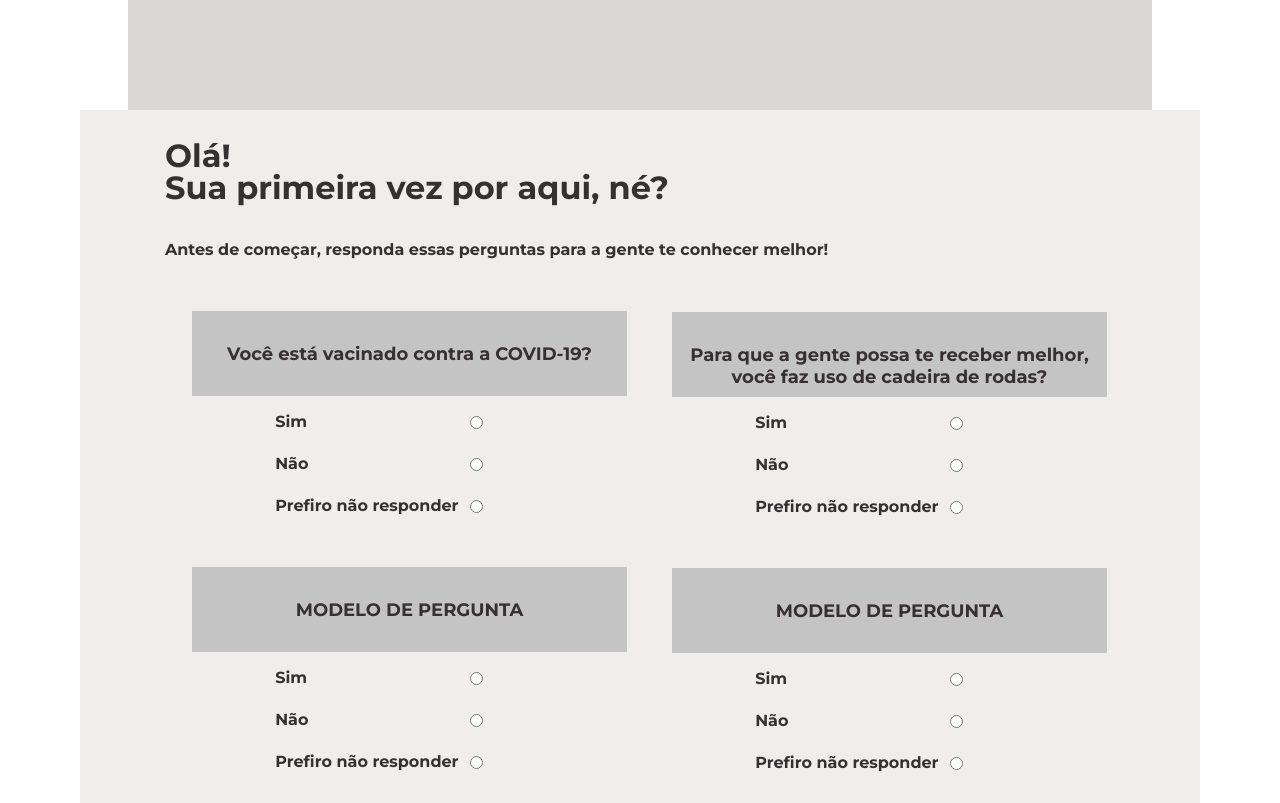
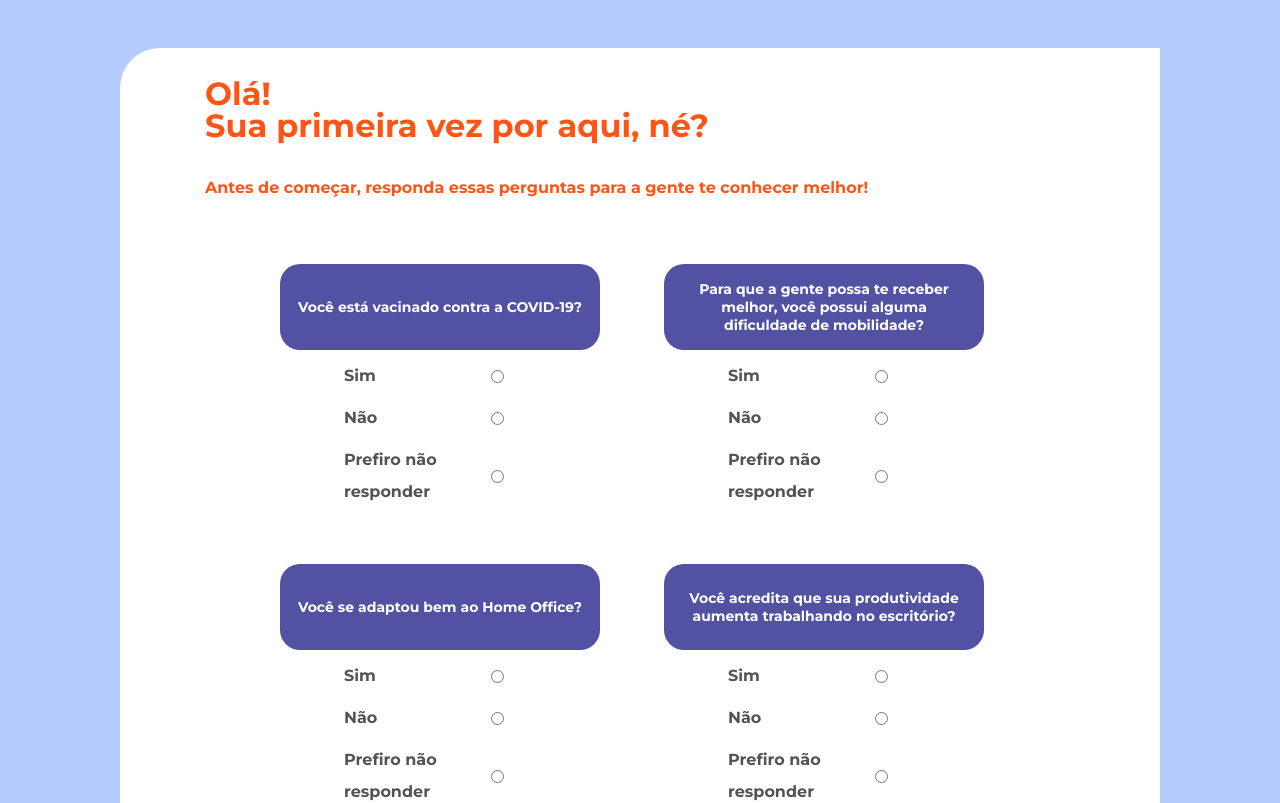
Before and after one commit to gabrlcj/squad4-frontend, a React (Create React App) app: page /firstaccess in a window 1280 px wide. Shown: the top 803 px of the page. Built offline with nearby package versions, Linux system fonts and the light colour scheme.

Commit message:
Concluído tela de alta fidelidade do questionário.

```diff
--- a/src/components/Questionnaire/index.jsx
+++ b/src/components/Questionnaire/index.jsx
@@ -1,6 +1,6 @@
 import { useContext, useState } from 'react'
 import { useHistory } from 'react-router-dom'
-import { Container } from './styles'
+import { Container, Question } from './styles'
 import api from '../../api'
 import { toast } from 'react-toastify'
 import { AuthContext } from '../../context/AuthContext'
@@ -45,9 +45,8 @@ export function QuestionnairePage() {
 
           <form className="box" onSubmit={handleQuestionnaire}>
             <div className="left">
-
-              <h3 className="question">Você está vacinado contra a COVID-19?</h3>
               <div className="box-question">
+                <Question padding="2.125rem 1rem">Você está vacinado contra a COVID-19?</Question>
                 <div>
                   <input id="vaccine_true" name='vaccine' type='radio' value={vaccine_status} onClick={() => setVaccine(true)} />
                   <label htmlFor="vaccine_true">Sim</label>
@@ -64,8 +63,8 @@ export function QuestionnairePage() {
                 </div>
               </div>
 
-              <h3 className="question">MODELO DE PERGUNTA</h3>
               <div className="box-question">
+                <Question padding="2.125rem 1rem">Você se adaptou bem ao Home Office?</Question>
                 <div>
                   <input name='leftExample' type='radio' value="leftExample1" id="leftExample1" />
                   <label htmlFor="leftExample1">Sim</label>
@@ -86,9 +85,8 @@ export function QuestionnairePage() {
 
             <div className="right">
 
-              <h3 className="question">Para que a gente possa te receber melhor, você faz uso de cadeira de rodas?</h3>
-
               <div className="box-question">
+                <Question>Para que a gente possa te receber melhor, você possui alguma dificuldade de mobilidade?</Question>
                 <div>
                   <input id="wheelchair_true" name='wheelchair' type='radio' value={pwd} onClick={() => setPWD(true)} />
                   <label htmlFor="wheelchair_true">Sim</label>
@@ -105,8 +103,8 @@ export function QuestionnairePage() {
                 </div>
               </div>
 
-              <h3 className="question">MODELO DE PERGUNTA</h3>
               <div className="box-question">
+                <Question padding="1.563rem 1rem">Você acredita que sua produtividade aumenta trabalhando no escritório?</Question>
                 <div>
                   <input name='rightExample' type='radio' value="rightExample1" id="rightExample1" />
                   <label htmlFor="rightExample1">Sim</label>
@@ -123,10 +121,10 @@ export function QuestionnairePage() {
                 </div>
               </div>
               <div>
-                <button type='submit' onClick={() => setFirstAccess(false)}>
-                  PROSSEGUIR
-                </button>
               </div>
+              <button type='submit' onClick={() => setFirstAccess(false)}>
+                PROSSEGUIR
+              </button>
             </div>
 
           </form>
--- a/src/components/Questionnaire/styles.js
+++ b/src/components/Questionnaire/styles.js
@@ -5,17 +5,19 @@ export const Container = styled.div`
   align-items: center;
   justify-content: center;
   margin: 0 auto;
-  width: min(1024px, 90%);
+  /* width: min(1080px, 90%); */
   min-height: 100vh;
-  background: #DAD8D7;
+  /* min-width: 100vw; */
+  background: var(--alternative);
 
   .window {
-    margin: auto;
-    margin-top: 6.875rem;
-    margin-bottom: 6.875rem;
-    background: #F0EDEC;
-    width: 70rem;
-    height: 50rem;
+    /* margin: auto; */
+    margin-top: 3rem;
+    margin-bottom: 3rem;
+    width: 65rem;
+    height: 55rem;
+    background: #ffffff;
+    border-radius: 2.5rem 0;
 
     .title {
       padding-top: 1.875rem;
@@ -23,6 +25,7 @@ export const Container = styled.div`
       font-weight: 700;
       font-style: normal;
       line-height: 2rem;
+      color: var(--orange-main);
 
       h1 {
         font-size: 1.5rem;
@@ -35,11 +38,32 @@ export const Container = styled.div`
     }
   }
 
-  .box {
+  .box, .box .left, .box .right {
     display: flex;
     flex: 1;
-    justify-content: center;
-    align-items: center;
+
+    .left {
+    flex-direction: column;
+    width: 40%;
+    padding-right: 2rem;
+    margin-left: 10rem;
+    margin-bottom: 6.950rem;
+  }
+
+  .right {
+    flex-direction: column;
+    width: 40%;
+    padding-left: 2rem;
+    margin-right: 15.938rem;
+  }
+
+    .box-question {
+      margin-top: 3.75rem;
+      width: 20rem;
+      height: 15rem;
+      align-items: center;
+      align-content: center;
+    }
 
     .box-question div {
       display: flex;
@@ -52,13 +76,16 @@ export const Container = styled.div`
       padding-left: 20%;
     }
 
-    input[type="radio"], label{
+    input[type="radio"] {
       display: inline;
       margin: auto 0;
     }
     label {
+      display: inline;
+      margin: auto 0;
       line-height: 2;
       cursor: pointer;
+      color: #535353;
       }
 
     /* Checked */
@@ -74,49 +101,37 @@ export const Container = styled.div`
 
   }
 
-  .left {
-    width: 40%;
-    padding-right: 2rem;
-    margin-left: 15.938rem;
-    margin-bottom: 6.950rem;
-  }
-
-  .right {
-    width: 40%;
-    padding-left: 2rem;
-    margin-right: 15.938rem;
-  }
-
-  .question {
-    width: 27.19rem;
-    height: 5.313rem;
-    margin-top: 2.813rem;
-    padding-top: 2rem;
-    text-align: center;
-    font-size: 1.125rem;
-    font-weight: 700;
-    font-style: normal;
-    background: #C4C4C4;
-  }
-
   button {
     border: 0;
     border-radius: 0.625rem;
     padding: 0.75rem 2rem;
     font-weight: 700;
-    background: #535353;
+    background: var(--orange-main);
     color: #ffffff;
     width: 10.625rem;
     float: right;
     margin-top: 4.375rem;
+    margin-left: 11rem;
 
 
     transition: filter 0.2s;
 
     &:hover {
       filter: brightness(0.9);
-      background: #ffffff;
-      color: #535353;
+      background: var(--orange-lighter);
     }
   }
 `;
+
+export const Question = styled.h3`
+    /* height: 5.313rem; */
+    /* margin-top: 2.813rem; */
+    padding: ${props => props.padding || "1rem"};
+    text-align: center;
+    font-size: 0.875rem;
+    font-weight: 700;
+    font-style: normal;
+    background: var(--blue-lighter);
+    color: #ffffff;
+    border-radius: 1.25rem;
+`;
```
